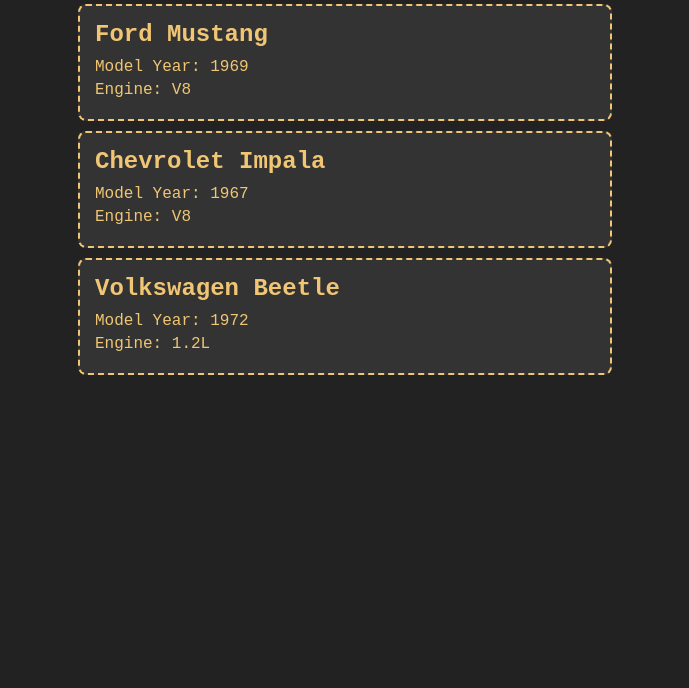
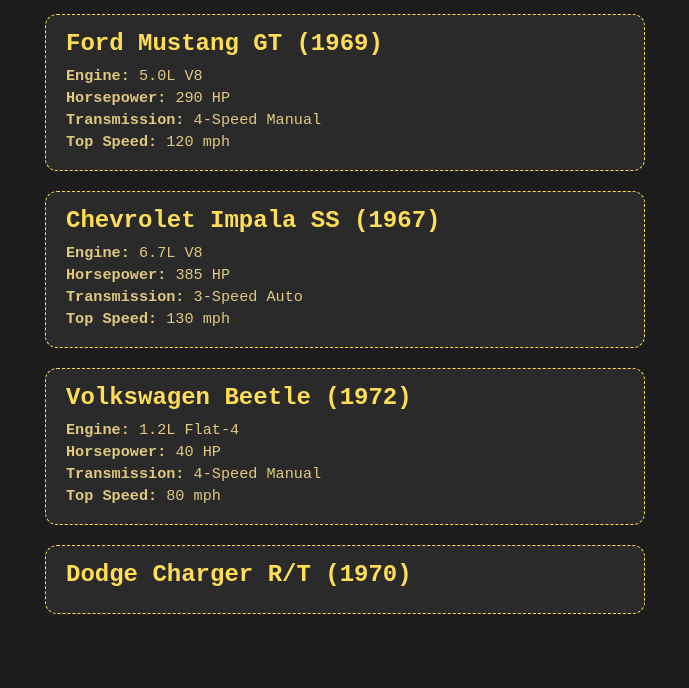
Before and after one commit to Harsh284Rathee/Car-web, a plain HTML site: page index.html in a window 1280 px wide. Shown: the part 112-800 px from the top of the page, without its empty margins (295-984 px from the left). Drawn offline with Linux system fonts and the light colour scheme.

Commit message:
Update index.html

```diff
--- a/index.html
+++ b/index.html
@@ -3,73 +3,87 @@
 <head>
   <meta charset="UTF-8" />
   <meta name="viewport" content="width=device-width, initial-scale=1" />
-  <title>Retro Car Garage</title>
+  <title>Retro Car Collection</title>
   <style>
     body {
-      background-color: #222;
-      color: #f0c674;
+      background-color: #1c1c1c;
+      color: #e0c97f;
       font-family: 'Courier New', monospace;
+      margin: 0;
       padding: 20px;
-      margin: 0;
     }
 
     h1 {
       text-align: center;
       font-size: 2.5rem;
-      margin-bottom: 20px;
+      margin-bottom: 30px;
+      color: #ffdd57;
+    }
+
+    .car-container {
+      display: flex;
+      flex-direction: column;
+      gap: 20px;
+      max-width: 600px;
+      margin: 0 auto;
     }
 
     .car-card {
-      background-color: #333;
-      border: 2px dashed #f0c674;
-      border-radius: 8px;
-      padding: 15px;
-      margin: 10px auto;
-      max-width: 500px;
+      background-color: #2a2a2a;
+      border: 1px dashed #ffdd57;
+      border-radius: 12px;
+      padding: 15px 20px;
     }
 
     .car-card h2 {
+      color: #ffdd57;
       margin: 0 0 10px;
     }
 
-    .car-card p {
-      margin: 5px 0;
+    .car-detail {
+      margin: 4px 0;
+      font-size: 0.95rem;
     }
 
     @media (max-width: 600px) {
-      body {
-        padding: 10px;
-      }
-
       h1 {
         font-size: 2rem;
       }
 
       .car-card {
-        padding: 10px;
+        padding: 12px 16px;
       }
     }
   </style>
 </head>
 <body>
-  <h1>🚗 Retro Car Garage 🚙</h1>
+  <h1>🚘 Retro Car Collection 🚘</h1>
+
+  <div class="car-container">
 
     <div class="car-card">
-    <h2>Ford Mustang</h2>
-    <p>Model Year: 1969</p>
-    <p>Engine: V8</p>
+      <h2>Ford Mustang GT (1969)</h2>
+      <p class="car-detail"><strong>Engine:</strong> 5.0L V8</p>
+      <p class="car-detail"><strong>Horsepower:</strong> 290 HP</p>
+      <p class="car-detail"><strong>Transmission:</strong> 4-Speed Manual</p>
+      <p class="car-detail"><strong>Top Speed:</strong> 120 mph</p>
     </div>
 
     <div class="car-card">
-    <h2>Chevrolet Impala</h2>
-    <p>Model Year: 1967</p>
-    <p>Engine: V8</p>
+      <h2>Chevrolet Impala SS (1967)</h2>
+      <p class="car-detail"><strong>Engine:</strong> 6.7L V8</p>
+      <p class="car-detail"><strong>Horsepower:</strong> 385 HP</p>
+      <p class="car-detail"><strong>Transmission:</strong> 3-Speed Auto</p>
+      <p class="car-detail"><strong>Top Speed:</strong> 130 mph</p>
     </div>
 
     <div class="car-card">
-    <h2>Volkswagen Beetle</h2>
-    <p>Model Year: 1972</p>
-    <p>Engine: 1.2L</p>
+      <h2>Volkswagen Beetle (1972)</h2>
+      <p class="car-detail"><strong>Engine:</strong> 1.2L Flat-4</p>
+      <p class="car-detail"><strong>Horsepower:</strong> 40 HP</p>
+      <p class="car-detail"><strong>Transmission:</strong> 4-Speed Manual</p>
+      <p class="car-detail"><strong>Top Speed:</strong> 80 mph</p>
     </div>
-</body>
-</html>
+
+    <div class="car-card">
+      <h2>Dodge Charger R/T (1970)</h
```
Lines whose indentation alone changed are shown as unchanged.
